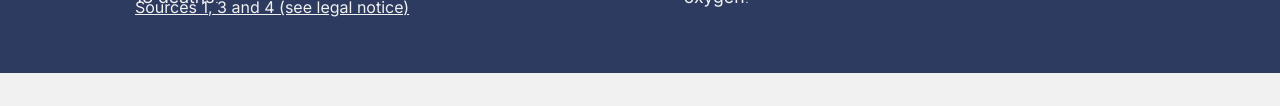
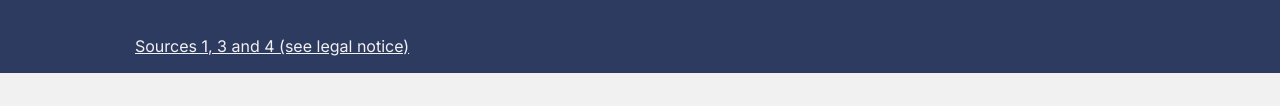
Before and after one commit to BomberQLF/Everest-Dataviz, a website: page index.html in a window 1280 px wide. Shown: the part 3127-3233 px from the top of the page. Drawn offline with nearby package versions, Linux system fonts and the light colour scheme.

Commit message:
Correction Positionnement Sources

```diff
--- a/SCSS/main.scss
+++ b/SCSS/main.scss
@@ -303,8 +303,6 @@ body {
                         }
                     }
                     a {
-                        position: absolute;
-                        bottom: 7%;
                         color: #F1F1F1;
                         font-family: $font-family-inter;
                     }
--- a/index.html
+++ b/index.html
@@ -137,9 +137,9 @@
                         <span>“The Death Zone”</span>, at this altitude, the body begins to die minute by minute and
                         cell by cell due to a <span>lack of oxygen</span>.
                     </p>
-                    <a class="sources-note" id="fatality-source" href="#footer">Sources 1, 3 and 4 (see legal notice)
-                    </a>
                 </div>
+                <a class="sources-note" id="fatality-source" href="#footer">Sources 1, 3 and 4 (see legal notice)
+                </a>
             </div>
         </div>
     </section>
```
Also changed, not shown: CSS/main.css, 1 other file.
